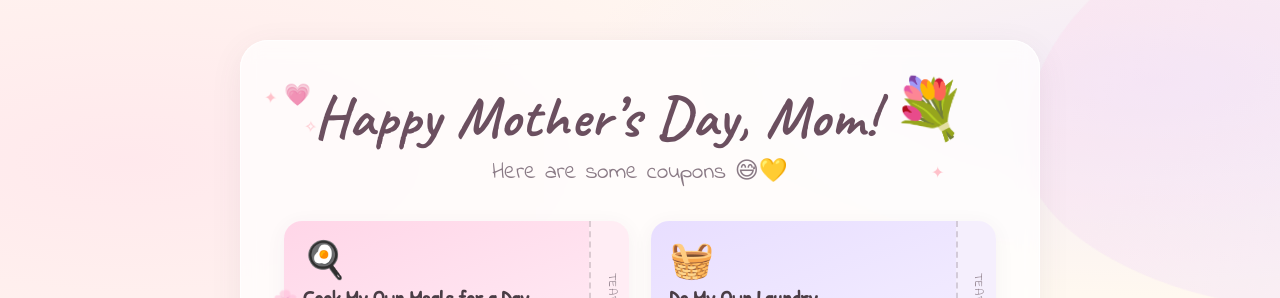
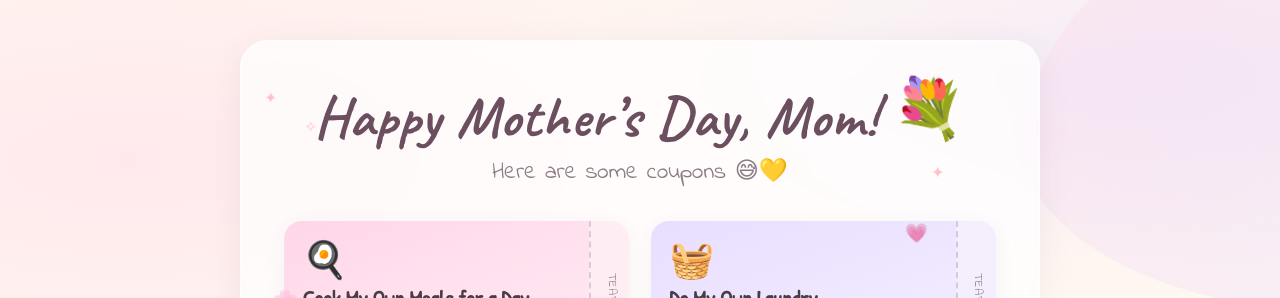
Before and after one commit to 05chrs/Mother-s-Day-2026, a plain HTML site: page index.html in a window 1280 px wide. Shown: the top 298 px of the page. Drawn offline with Linux system fonts and the light colour scheme.

Commit message:
Position first floating heart decoration
Co-authored-by: Cursor <cursoragent@cursor.com>

```diff
--- a/index.html
+++ b/index.html
@@ -111,6 +111,7 @@
       pointer-events: none;
     }
 
+    .float-heart--0 { right: 14%; top: 26%; animation-delay: 0.3s; font-size: 1.15rem; }
     .float-heart--1 { left: 4%; top: 35%; animation-delay: 0.5s; }
     .float-heart--2 { right: 5%; top: 42%; animation-delay: 1.4s; }
     .float-heart--3 { left: 10%; bottom: 8%; animation-delay: 2s; font-size: 1.1rem; }
@@ -305,7 +306,7 @@
       <span class="sparkle" aria-hidden="true">✦</span>
       <span class="sparkle" aria-hidden="true">✧</span>
       <span class="sparkle" aria-hidden="true">✦</span>
-      <span class="float-heart" aria-hidden="true">💗</span>
+      <span class="float-heart float-heart--0" aria-hidden="true">💗</span>
       <span class="float-heart float-heart--1" aria-hidden="true">🌸</span>
       <span class="float-heart float-heart--2" aria-hidden="true">💕</span>
       <span class="float-heart float-heart--3" aria-hidden="true">✨</span>
```
